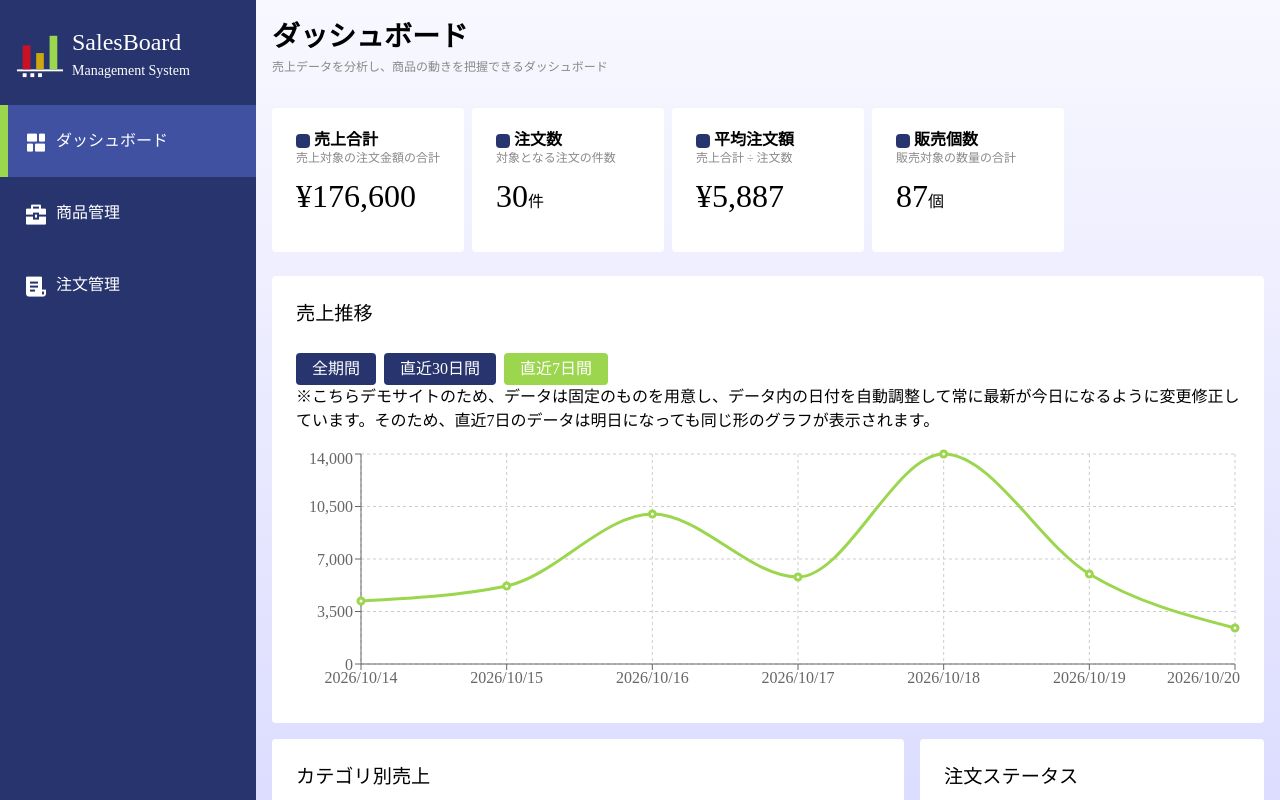
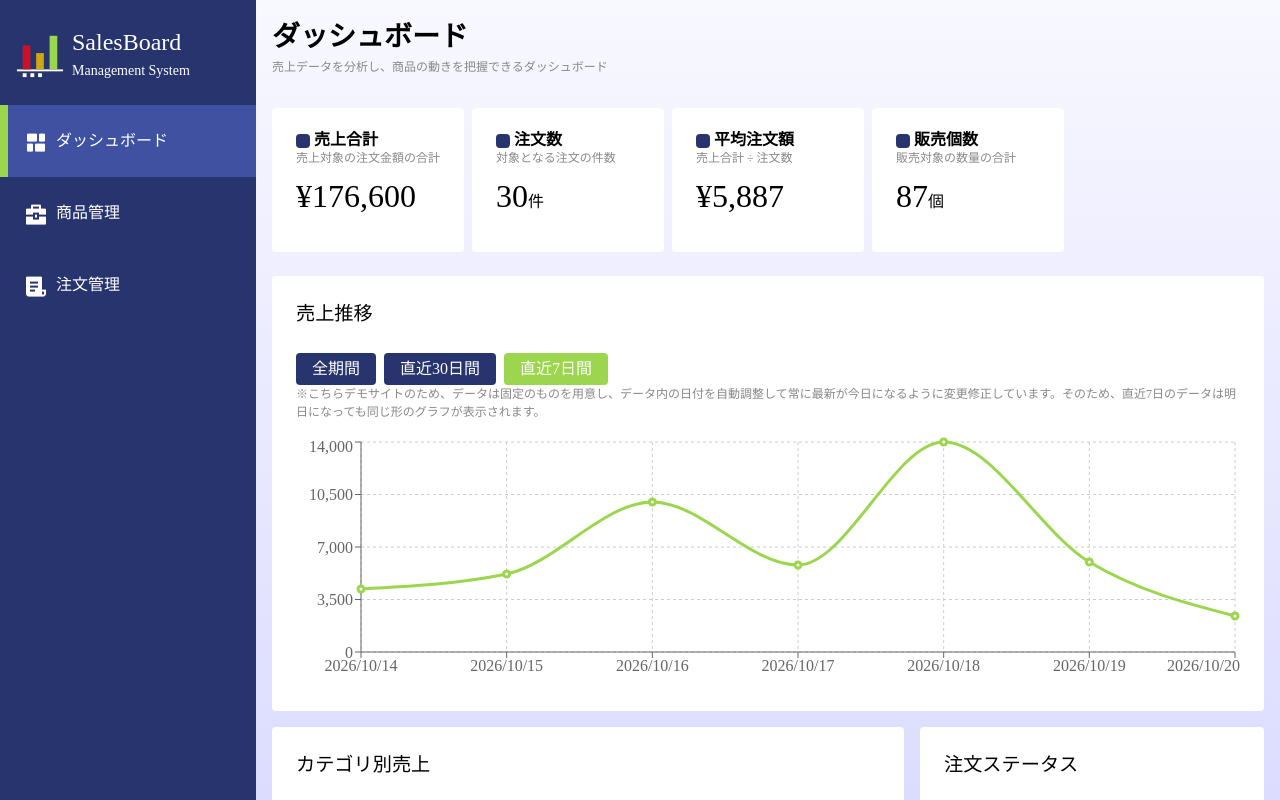
Before and after one commit to kakiikada/demo_dashboard, a React (Vite) app: page / in a window 1280 px wide. Shown: the top 800 px of the page. Built offline with nearby package versions, Linux system fonts and the light colour scheme.

Commit message:
テキストデザイン調整

```diff
--- a/src/components/parts/SalesChart.tsx
+++ b/src/components/parts/SalesChart.tsx
@@ -140,7 +140,7 @@ const filteredSalesData = (() => {
             直近7日間
         </button>
     </div>
-    <p>※こちらデモサイトのため、データは固定のものを用意し、データ内の日付を自動調整して常に最新が今日になるように変更修正しています。そのため、直近7日のデータは明日になっても同じ形のグラフが表示されます。</p>
+    <p className="lightText">※こちらデモサイトのため、データは固定のものを用意し、データ内の日付を自動調整して常に最新が今日になるように変更修正しています。そのため、直近7日のデータは明日になっても同じ形のグラフが表示されます。</p>
     <div className="space-s" style={{ width: "100%", height: 250 }}>
       <ResponsiveContainer width="100%" height="100%">
         <LineChart data={filteredSalesData}>
--- a/src/styles/App.css
+++ b/src/styles/App.css
@@ -68,6 +68,11 @@
   display: flex;
   gap: 0.5rem;
   align-items: center;
+}
+.lightText {
+  font-size: 0.75rem;
+  color: var(--color_text-light);
+
 }
 /* sidebar */
 .sidebar {
```
